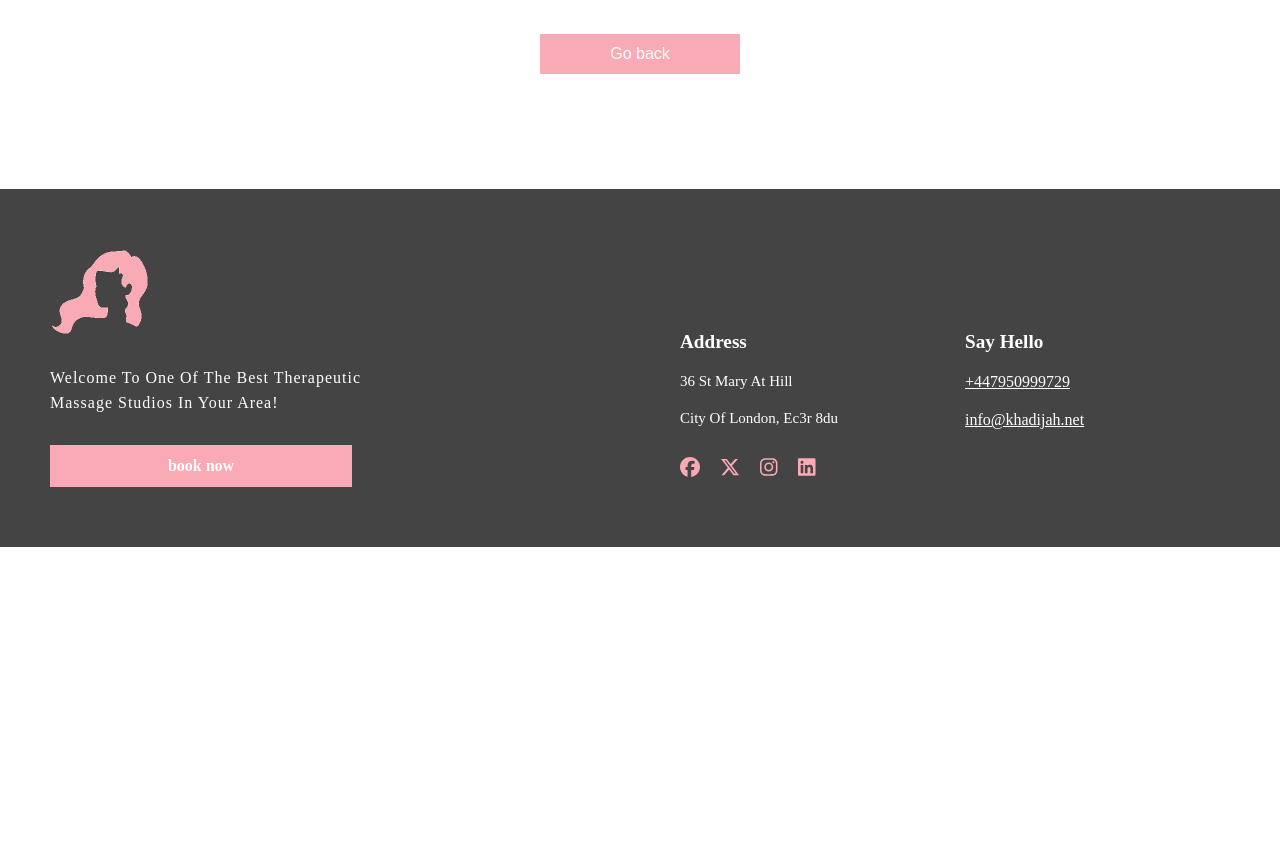
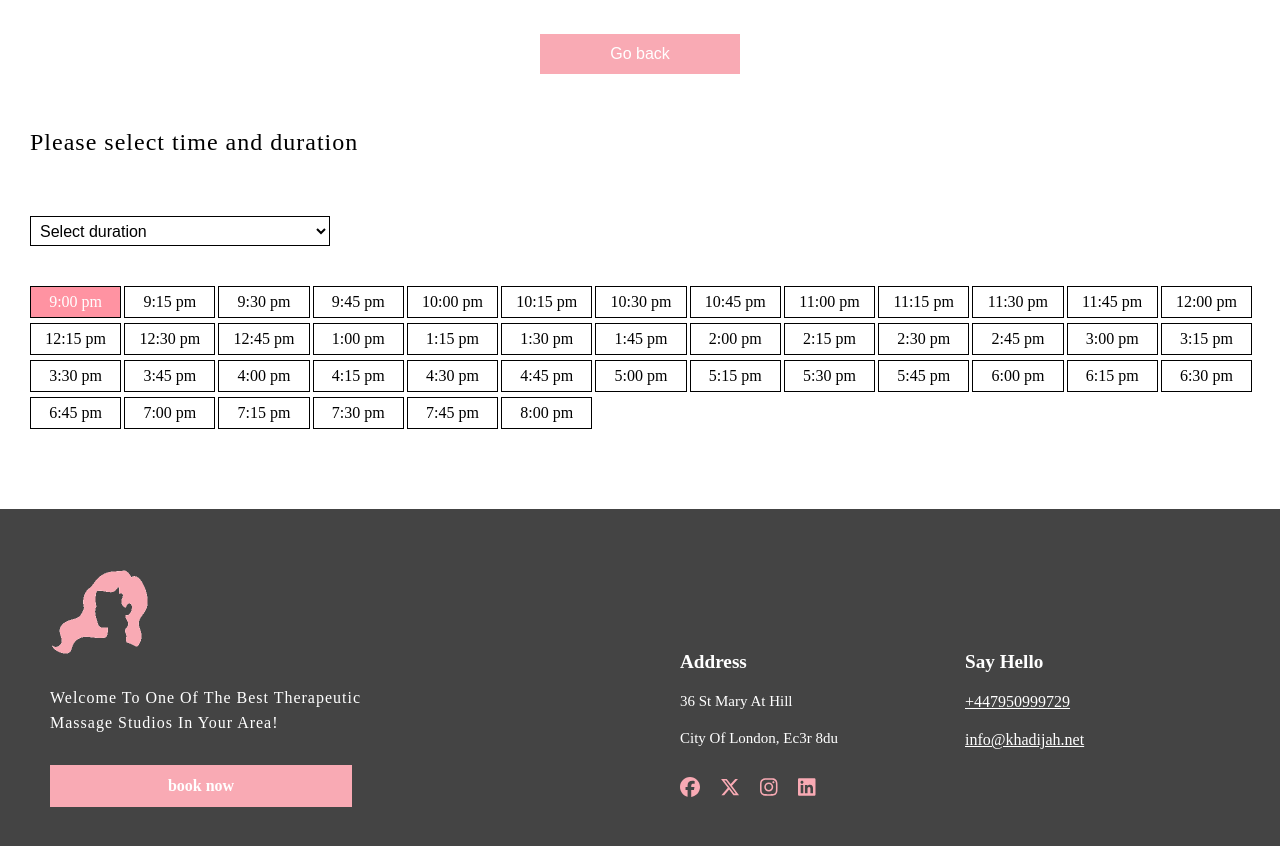
Before and after one commit to Aminur-Rahman-Kanon/khadijah_client, a React (Create React App) app: page /book-appointment in a window 1280 px wide. Shown: the part 1286-2132 px from the top of the page. Before the commit the page ends 1833 px from the top, so only its background shows below. Built offline with nearby package versions, Linux system fonts and the light colour scheme; a web font is replaced by a local one.

Commit message:
booking_service_2

```diff
--- a/src/components/additionalTopbar/additionalTopbar.jsx
+++ b/src/components/additionalTopbar/additionalTopbar.jsx
@@ -12,7 +12,7 @@ const AdditionalTopbar = () => {
                     <div className={styles.icon} style={{color: '#f9aab4'}}>
                         <FontAwesomeIcon icon={faClock} className={styles.svg}/>
                     </div>
-                    <span className={styles.text}>Mon-Fri: 8:00 - 20:00</span>
+                    <span className={styles.text}>Mon-Fri: 10:00 - 20:00</span>
                 </div>
                 <div className={styles.item}>
                     <a href="tel:00447950999729" className={styles.link}>
--- a/src/components/drawtoggle/drawtoggle.jsx
+++ b/src/components/drawtoggle/drawtoggle.jsx
@@ -5,7 +5,6 @@ import { faBarsStaggered } from '@fortawesome/free-solid-svg-icons';
 import { connect } from "react-redux";
 
 const Drawtoggle = (state) => {
-    console.log(state.sidedrawer);
 
     return (
         <div className={styles.wrapper} onClick={state.toggleSidedrawer}>
--- /dev/null
+++ b/src/data/data.js
@@ -0,0 +1,5 @@
+export const timeSlot = [
+    '9:00', '9:15', '9:30', '9:45', '10:00', '10:15', '10:30', '10:45', '11:00', '11:15', '11:30', '11:45', '12:00', '12:15',
+    '12:30','12:45', '1:00', '1:15', '1:30', '1:45', '2:00', '2:15','2:30', '2:45', '3:00', '3:15', '3:30', '3:45', '4:00',
+    '4:15', '4:30', '4:45', '5:00', '5:15', '5:30', '5:45', '6:00', '6:15', '6:30', '6:45', '7:00', '7:15', '7:30', '7:45', '8:00'
+]
--- a/src/pages/bookAppointment/bookAppointment.jsx
+++ b/src/pages/bookAppointment/bookAppointment.jsx
@@ -4,6 +4,7 @@ import bg from '../../assets/bookAppointment/bookAppointment_bg.jpg';
 import Progress from './progress/progress';
 import Service from "./service/service";
 import SelectDate from "./selectDate/selectDate";
+import SelectTime from "./selectime/selectTime";
 
 const BookAppointment = () => {
 
@@ -23,6 +24,7 @@ const BookAppointment = () => {
             <div className={styles.displayService}>
                 <Service />
                 <SelectDate />
+                <SelectTime />
             </div>
         </div>
     )
--- /dev/null
+++ b/src/pages/bookAppointment/selectime/selectTime.jsx
@@ -0,0 +1,47 @@
+import React, { useEffect, useState } from "react";
+import styles from './selectTime.module.css';
+import { timeSlot } from "../../../data/data";
+
+const SelectTime = () => {
+
+    const [selectedDuration, setSelectedDuration] = useState(null);
+    const [selectedTime, setSelectedTime] = useState(null);
+    const [lastIndex, setLastIndex] = useState(null);
+
+    useEffect(() => {
+        if (selectedDuration && selectedTime != null){
+            const lastIndex = selectedTime+selectedDuration;
+            setLastIndex(lastIndex);
+            console.log(selectedTime);
+            console.log(lastIndex);
+        }
+    }, [selectedDuration, selectedTime]);
+
+    const displayTime = timeSlot.map((time, i) => <div key={time}
+                                                        className={i >= selectedTime && i <= lastIndex ? `${styles.timeContainer} ${styles.active}` : styles.timeContainer}
+                                                        onClick={() => setSelectedTime(i)}>
+        <span className={styles.time}>{time} pm</span>
+    </div>)
+
+
+    return (
+        <div className={styles.wrapper}>
+            <div className={styles.header}>
+                <h2 className={styles.headingLargeBlack}>Please select time and duration</h2>
+            </div>
+            <div className={styles.footer}>
+                <select defaultValue={'Select duration'} className={styles.select} onChange={(e) => setSelectedDuration(Number(e.target.value))}>
+                    <option disabled>Select duration</option>
+                    <option value={2} className={styles.option}>30 minutes</option>
+                    <option value={3} className={styles.option}>45 minutes</option>
+                    <option value={4} className={styles.option}>1 hour</option>
+                </select>
+            </div>
+            <div className={styles.container}>
+                {displayTime}
+            </div>
+        </div>
+    )
+}
+
+export default SelectTime;
--- /dev/null
+++ b/src/pages/bookAppointment/selectime/selectTime.module.css
@@ -0,0 +1,107 @@
+.wrapper {
+    width: 100%;
+    display: flex;
+    flex-direction: column;
+    justify-content: center;
+    align-items: center;
+    gap: 20px;
+}
+
+.header {
+    width: 100%;
+    display: flex;
+    justify-content: flex-start;
+    align-items: center;
+}
+
+.headingLargeBlack {
+    font-size: 1.5rem;
+    font-weight: 500;
+    letter-spacing: 1px;
+    color: black;
+    margin: 20px 0;
+}
+
+.footer {
+    width: 100%;
+    margin: 20px 0;
+    display: flex;
+    justify-content: flex-start;
+    align-items: center;
+}
+
+.select {
+    width: 100%;
+    max-width: 300px;
+    height: 30px;
+    border: 1px solid black;
+    outline: none;
+    padding-left: 5px;
+    box-sizing: border-box;
+    font-size: 1rem;
+    color: black;
+    background-color: white;
+}
+
+
+.container {
+    width: 100%;
+    display: grid;
+    grid-template-columns: repeat(13,1fr);
+    justify-content: flex-start;
+    align-items: center;
+    gap: 5px;
+}
+
+.timeContainer {
+    width: 100%;
+    height: 30px;
+    border: 1px solid black;
+    display: flex;
+    justify-content: center;
+    align-items: center;
+    cursor: pointer;
+    transition: all 0.7s ease;
+    background-color: white;
+    color: black;
+}
+
+.timeContainer.active {
+    background-color: #ff93a2;
+    color: white;
+}
+
+.time {
+    font-size: 1rem;
+    font-weight: 400;
+    color: inherit;
+}
+
+.timeContainer:hover {
+    background-color: #ff93a2;
+    color: white;
+}
+
+@media (min-width: 1024px) {
+    .wrapper {
+        grid-template-columns: repeat(13, 1fr);
+    }
+}
+
+@media (max-width: 1023px) {
+    .wrapper {
+        grid-template-columns: repeat(9, 1fr);
+    }
+}
+
+@media (max-width: 767px) {
+    .wrapper {
+        grid-template-columns: repeat(5, 1fr);
+    }
+}
+
+@media (max-width: 450px) {
+    .wrapper {
+        grid-template-columns: repeat(4, 1fr);
+    }
+}
--- a/src/utilities/utilities.js
+++ b/src/utilities/utilities.js
@@ -5,8 +5,6 @@ import face from '../assets/logo/face.png';
 
 export const stickyScrollHandler = (topbar, mobileWidth) => {
     const topbarOffset = topbar.offsetTop;
-    console.log(mobileWidth);
-
 
     if (topbar){
         const topTopbar = topbar.children[0];
```
